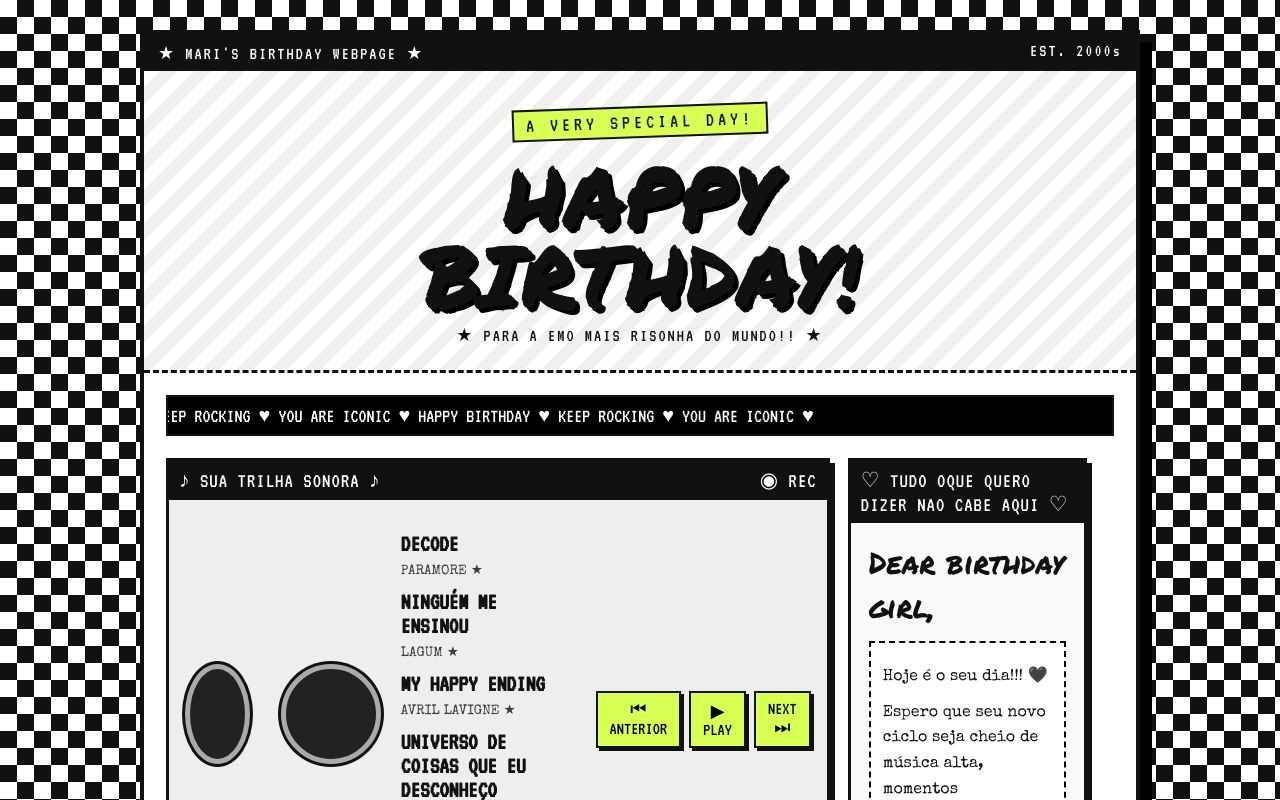
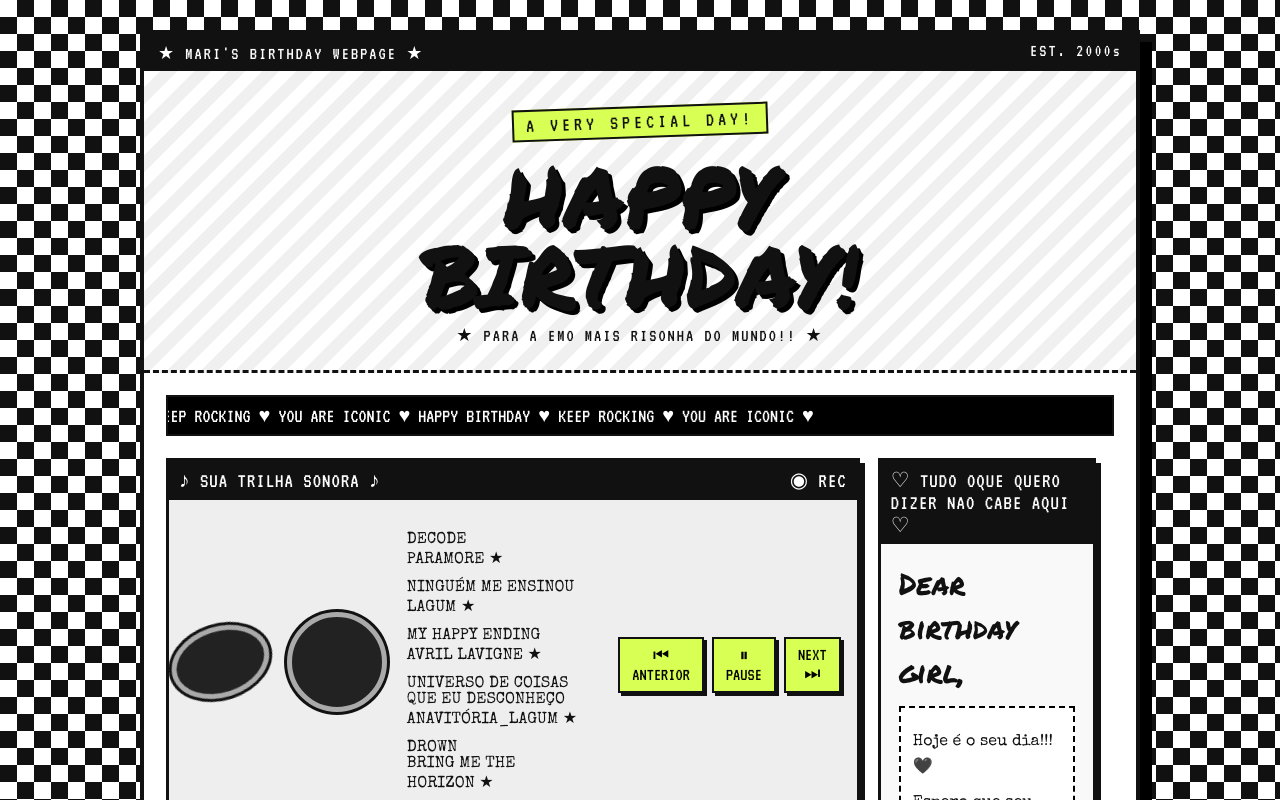
Before and after one commit to mariana3512m-maker/pagina-web-aniversario, a plain HTML site: page index.html in a window 1280 px wide. Both pictures are taken after a click on the button "⏮ ANTERIOR". Shown: the top 800 px of the page. Drawn offline with nearby package versions, Linux system fonts and the light colour scheme.

Commit message:
Update index.html

```diff
--- a/index.html
+++ b/index.html
@@ -95,39 +95,35 @@
   <!-- Lista de músicas vertical -->
   <div class="playlist">
     <div class="track-item active">
-      <div class="track">DECODE</div>
-      <div class="artist">PARAMORE ★</div>
+      <div class="trackName">DECODE</div>
+      <div class="artistName">PARAMORE ★</div>
     </div>
     <div class="track-item">
-      <div class="track">NINGUÉM ME ENSINOU</div>
-      <div class="artist">LAGUM ★</div>
+      <div class="trackName">NINGUÉM ME ENSINOU</div>
+      <div class="artistName">LAGUM ★</div>
     </div>
     <div class="track-item">
-      <div class="track">MY HAPPY ENDING</div>
-      <div class="artist">AVRIL LAVIGNE ★</div>
+      <div class="trackName">MY HAPPY ENDING</div>
+      <div class="artistName">AVRIL LAVIGNE ★</div>
     </div>
     <div class="track-item">
-      <div class="track">UNIVERSO DE COISAS QUE EU DESCONHEÇO</div>
-      <div class="artist">ANAVITÓRIA_LAGUM ★</div>
+      <div class="trackName">UNIVERSO DE COISAS QUE EU DESCONHEÇO</div>
+      <div class="artistName">ANAVITÓRIA_LAGUM ★</div>
     </div>
     <div class="track-item">
-      <div class="track">DROWN</div>
-      <div class="artist">BRING ME THE HORIZON ★</div>
+      <div class="trackName">DROWN</div>
+      <div class="artistName">BRING ME THE HORIZON ★</div>
     </div>
   </div>
 </div>
-          <div class="controls">
           <div class="controls">
   <button id="prev">⏮ ANTERIOR</button>
   <button id="play">▶ PLAY</button>
   <button id="next">NEXT ⏭</button>
 </div>
-          </div>
-          <audio id="audio" src="./musicas/decode.mp3"></audio>
-          <audio id="audio" src="./musicas/decode.mp3"></audio>
-          <audio id="audio" src="./musicas/decode.mp3"></audio>
-          <audio id="audio" src="./musicas/decode.mp3"></audio>
-          <audio id="audio" src="./musicas/decode.mp3"></audio>
+
+<!-- Apenas UMA tag de áudio -->
+<audio id="audio" src="./musicas/decode.mp3"></audio>
         </div>
       </section>
       <section class="panel">
@@ -178,59 +174,71 @@
 </div>
 
 <script>
-const audio = document.getElementById('audio');
-const disc = document.getElementById('disc');
-const playBtn = document.getElementById('play');
-
-playBtn.addEventListener('click', () => {
-  if (audio.paused) {
-    audio.play();
-    playBtn.textContent = 'Ⅱ PAUSE';
-    disc.classList.add('playing');
-  } else {
-    audio.pause();
-    playBtn.textContent = '▶ PLAY';
-    disc.classList.remove('playing');
-  }
-});
-  <script>
-  // Lista de músicas com os nomes e artistas
+  // Lista com os arquivos MP3 exatos da sua pasta ./musicas/
   const playlist = [
-    { title: "DECODE", artist: "PARAMORE ★" },
-    { title: "NINGUÉM ME ENSINOU", artist: "LAGUM ★" },
-    { title: "MY HAPPY ENDING", artist: "AVRIL LAVIGNE ★" },
-    { title: "UNIVERSO DE COISAS QUE EU DESCONHEÇO", artist: "ANAVITÓRIA_LAGUM ★" },
-    { title: "DROWN", artist: "BRING ME THE HORIZON ★" }
+    { title: "DECODE", artist: "PARAMORE ★", src: "./musicas/decode.mp3" },
+    { title: "NINGUÉM ME ENSINOU", artist: "LAGUM ★", src: "./musicas/lagum.mp3" },
+    { title: "MY HAPPY ENDING", artist: "AVRIL LAVIGNE ★", src: "./musicas/avrilmusica.mp3" },
+    { title: "UNIVERSO DE COISAS QUE EU DESCONHEÇO", artist: "ANAVITÓRIA_LAGUM ★", src: "./musicas/lagunvitoria.mp3" },
+    { title: "DROWN", artist: "BRING ME THE HORIZON ★", src: "./musicas/drown.mp3" }
   ];
 
   let currentIndex = 0;
 
-  // Elementos da página
-  const trackName = document.getElementById("trackName");
-  const artistName = document.getElementById("artistName");
-  const prevBtn = document.getElementById("prev");
-  const nextBtn = document.getElementById("next");
+  const audio = document.getElementById('audio');
+  const disc = document.getElementById('disc');
+  const playBtn = document.getElementById('play');
+  const prevBtn = document.getElementById('prev');
+  const nextBtn = document.getElementById('next');
+  const trackName = document.getElementById('trackName');
+  const artistName = document.getElementById('artistName');
 
-  // Função para atualizar a música no ecrã
-  function updateTrack() {
-    if (trackName && artistName) {
-      trackName.textContent = playlist[currentIndex].title;
-      artistName.textContent = playlist[currentIndex].artist;
+  // Função para trocar e tocar a música
+  function loadTrack(index) {
+    if (playlist[index]) {
+      if (trackName) trackName.textContent = playlist[index].title;
+      if (artistName) artistName.textContent = playlist[index].artist;
+
+      if (audio) {
+        audio.src = playlist[index].src;
+        audio.play().then(() => {
+          if (playBtn) playBtn.textContent = '⏸ PAUSE';
+          if (disc) disc.classList.add('playing');
+        }).catch(err => console.log("Erro ao tocar:", err));
+      }
     }
   }
 
-  // Evento para a música anterior
-  prevBtn.addEventListener("click", () => {
-    currentIndex = (currentIndex - 1 + playlist.length) % playlist.length;
-    updateTrack();
-  });
+  // Botão Play / Pause
+  if (playBtn && audio) {
+    playBtn.addEventListener('click', () => {
+      if (audio.paused) {
+        audio.play();
+        playBtn.textContent = '⏸ PAUSE';
+        if (disc) disc.classList.add('playing');
+      } else {
+        audio.pause();
+        playBtn.textContent = '▶ PLAY';
+        if (disc) disc.classList.remove('playing');
+      }
+    });
+  }
 
-  // Evento para a próxima música
-  nextBtn.addEventListener("click", () => {
-    currentIndex = (currentIndex + 1) % playlist.length;
-    updateTrack();
-  });
-</script>
+  // Botão Próxima
+  if (nextBtn) {
+    nextBtn.addEventListener('click', () => {
+      currentIndex = (currentIndex + 1) % playlist.length;
+      loadTrack(currentIndex);
+    });
+  }
+
+  // Botão Anterior
+  if (prevBtn) {
+    prevBtn.addEventListener('click', () => {
+      currentIndex = (currentIndex - 1 + playlist.length) % playlist.length;
+      loadTrack(currentIndex);
+    });
+  }
 </script>
 </body>
 </html>
```
